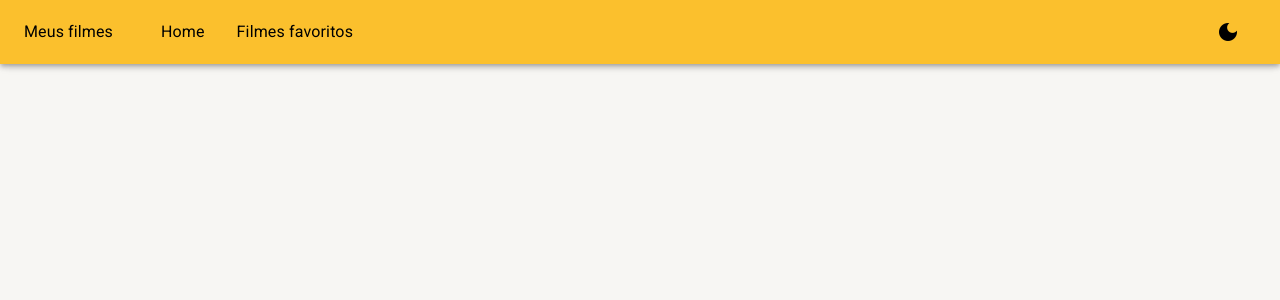
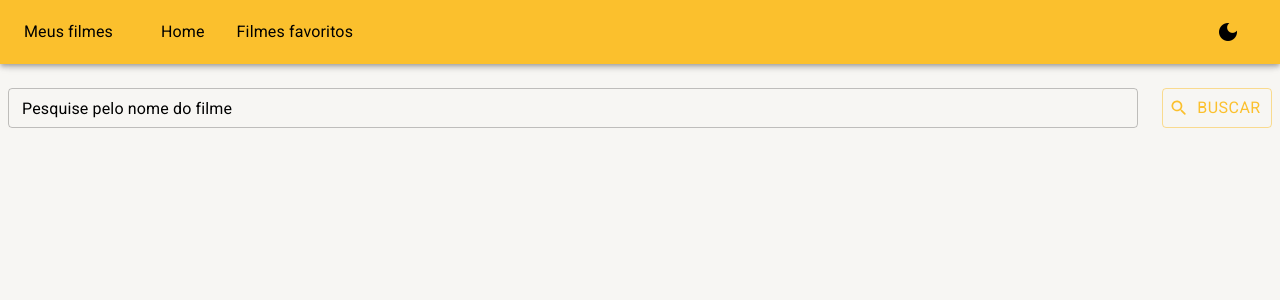
Before and after one commit to denilson157/meus-filmes, a React (Create React App) app: page /home in a window 1280 px wide. Shown: the top 300 px of the page. Built offline with nearby package versions, Linux system fonts and the light colour scheme.

Commit message:
front de componente de pesquisa

```diff
--- a/src/App.tsx
+++ b/src/App.tsx
@@ -1,17 +1,14 @@
 import React from 'react';
 import { BrowserRouter } from 'react-router-dom'
 import { Main } from './components';
-import AuthAppContext from './contexts/AuthContext'
 import { AppThemeProvider } from './contexts/ThemeContext';
 
 export const App = () => {
   return (
     <BrowserRouter>
-      <AuthAppContext>
-        <AppThemeProvider>
-          <Main />
-        </AppThemeProvider>
-      </AuthAppContext>
+      <AppThemeProvider>
+        <Main />
+      </AppThemeProvider>
     </BrowserRouter >
   );
 }
--- a/src/contexts/AuthContext.tsx
+++ /dev/null
@@ -1,16 +0,0 @@
-import { CreateAppContext } from './CreateContext';
-
-
-const [context, UserProvider] = CreateAppContext("");
-
-export const AuthContext = context
-
-const AuthAppContext = (props: any) => {
-    return (
-        <UserProvider>
-            {props.children}
-        </UserProvider>
-    )
-}
-
-export default AuthAppContext
--- a/src/contexts/CreateContext.tsx
+++ /dev/null
@@ -1,19 +0,0 @@
-import { createContext, useState } from 'react'
-
-
-export function CreateAppContext<A>(defaultValue: A) {
-    type UpdateType = React.Dispatch<React.SetStateAction<typeof defaultValue>>;
-
-    const defaultUpdate: UpdateType = () => defaultValue;
-    const ctx = createContext({
-        state: defaultValue,
-        update: defaultUpdate,
-    });
-
-    const Provider = (props: React.PropsWithChildren<{}>) => {
-        const [state, update] = useState(defaultValue);
-        return <ctx.Provider value={{ state, update }} {...props} />
-    }
-
-    return [ctx, Provider] as const; // alternatively, [typeof ctx, typeof Provider]
-}
--- a/src/contexts/ThemeContext.tsx
+++ b/src/contexts/ThemeContext.tsx
@@ -19,13 +19,15 @@ export const AppThemeProvider: React.FC<any> = ({ children }) => {
     const [themeName, setThemeName] = useState<'light' | 'dark'>('light');
 
     const toggleTheme = useCallback(() => {
-        setThemeName(oldThemeName => oldThemeName === 'light' ? 'dark' : 'light');
+        setThemeName(old => old === 'light' ? 'dark' : 'light');
     }, []);
 
     const theme = useMemo(() => {
-        if (themeName === 'light') return LightTheme;
 
+        if (themeName === 'light')
+            return LightTheme;
         return DarkTheme;
+
     }, [themeName]);
 
 
--- a/src/pages/Home.tsx
+++ /dev/null
@@ -1,16 +0,0 @@
-import { useContext, useEffect } from "react"
-import { AuthContext } from '../contexts/AuthContext'
-
-export const Home = () => {
-
-    const { state, update } = useContext(AuthContext);
-
-    return (
-        <>
-            <div>
-                home
-                {state}
-            </div>
-        </>
-    )
-}
--- /dev/null
+++ b/src/pages/home/index.tsx
@@ -0,0 +1,42 @@
+import { Button, Grid, TextField, Box } from '@mui/material';
+import { UseHome } from './useHome';
+import SearchRoundedIcon from '@mui/icons-material/SearchRounded';
+
+export const Home = () => {
+
+    const {
+        movieName,
+        setMovieName,
+        searchMovies
+    } = UseHome();
+
+    return (
+        <Grid container pt={10} >
+
+            <Grid md={12} xs={12} sx={{ p: 1 }}>
+                <Box sx={{ display: 'flex' }}>
+                    <TextField
+                        variant="outlined"
+                        placeholder="URL"
+                        fullWidth
+                        label="Pesquise pelo nome do filme"
+                        type="url"
+                        sx={{ mr: 3 }}
+                        size="small"
+                        onChange={(e) => setMovieName(e.target.value)}
+                        value={movieName}
+                    />
+                    <Button
+                        type="button"
+                        variant="outlined"
+                        onClick={searchMovies}
+                        startIcon={<SearchRoundedIcon />}
+                    >
+                        buscar
+                    </Button>
+
+                </Box>
+            </Grid>
+        </Grid>
+    )
+}
--- /dev/null
+++ b/src/pages/home/useHome.tsx
@@ -0,0 +1,16 @@
+import { useState } from 'react'
+
+export const UseHome = () => {
+
+    const [movieName, setMovieName] = useState('');
+
+    const searchMovies = () => {
+
+    }
+
+    return {
+        movieName,
+        setMovieName,
+        searchMovies
+    }
+}
--- a/src/pages/index.ts
+++ b/src/pages/index.ts
@@ -1,2 +1,2 @@
-export { Home } from './Home'
+export { Home } from './home'
 export { FavoriteMovies } from './FavoriteMovies'
```
